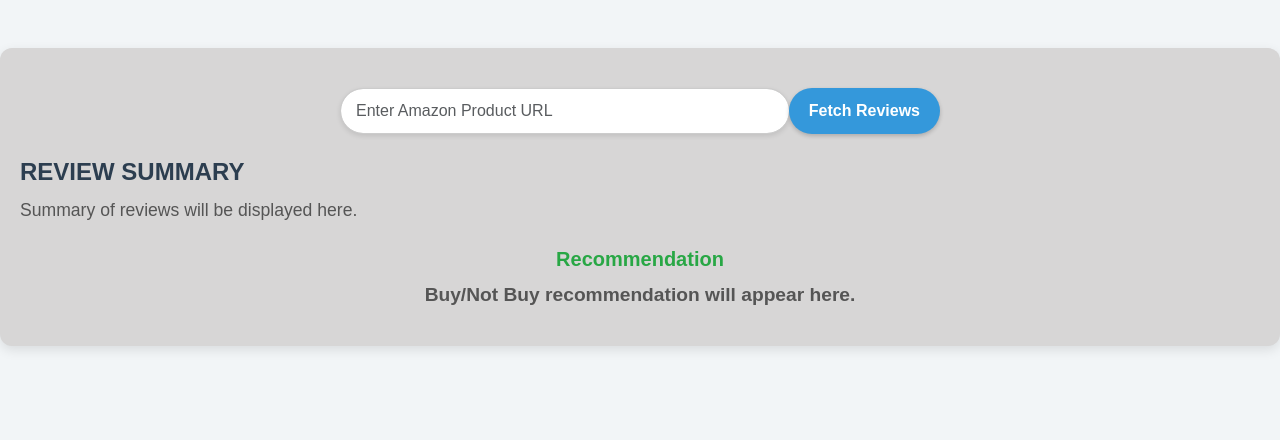
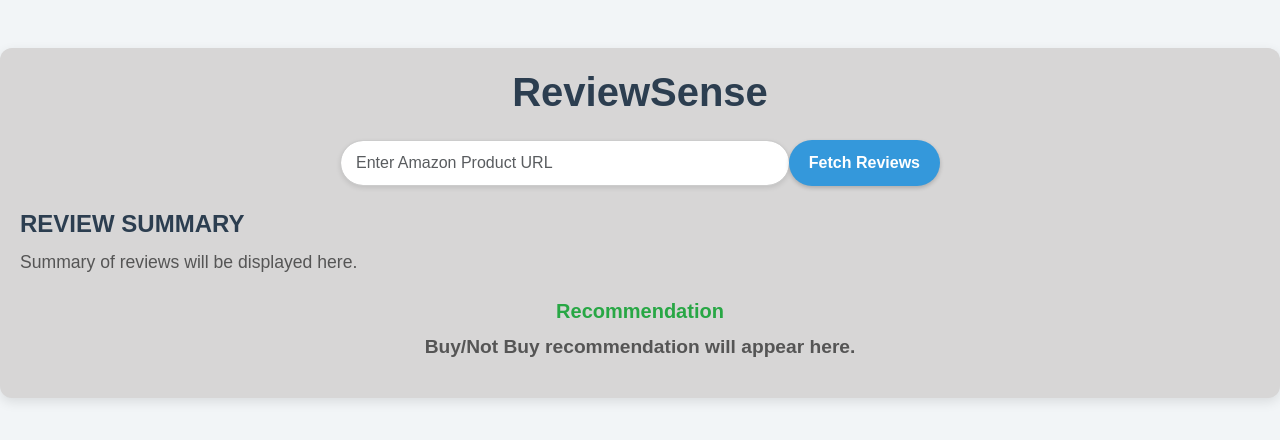
Before and after one commit to ShravaniSindagi00/ReviewSense, a plain HTML site: page Frontend/index.html in a window 1280 px wide. Drawn offline with nearby package versions, Linux system fonts and the light colour scheme.

Commit message:
Modified

```diff
--- a/Frontend/index.html
+++ b/Frontend/index.html
@@ -12,7 +12,7 @@
 
 <body>
     <div class="container mt-5">
-        <!-- <h1 class="text-center mb-4">ReviewSense</h1> -->
+        <h1 class="text-center mb-4">ReviewSense</h1>
 
         <!-- Input Section -->
         <div id="input-section" class="input-group mb-4">
```
